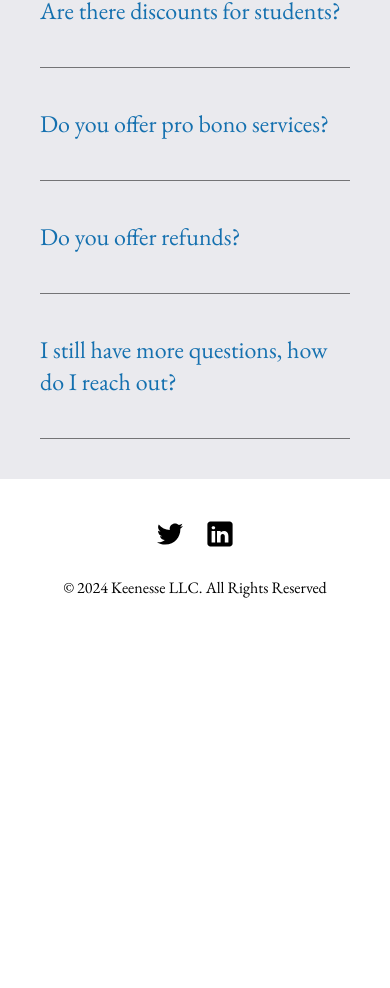
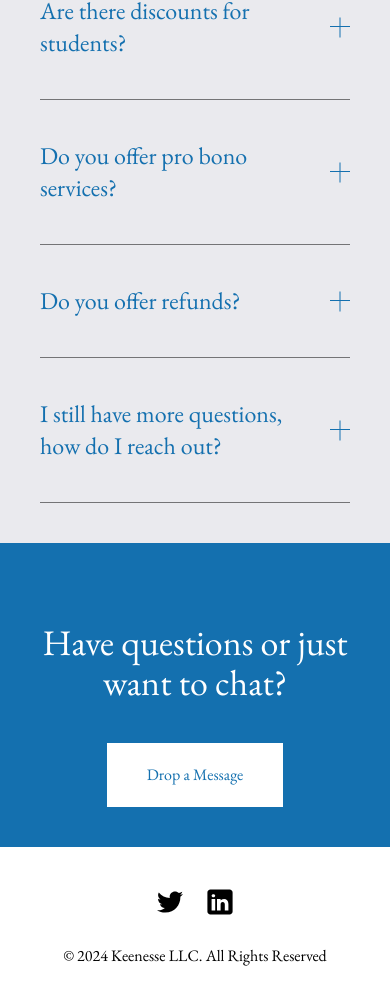
Before and after one commit to ybot1122/keenesse, a Next.js app: page /about in a window 390 px wide. Shown: the part 3247-4235 px from the top of the page. Before the commit the page ends 3867 px from the top, so only its background shows below. Built offline with nearby package versions, Linux system fonts and the light colour scheme.

Commit message:
FAQ updates

```diff
--- a/app/about/page.tsx
+++ b/app/about/page.tsx
@@ -87,7 +87,7 @@ export default function About() {
           </div>
         </div>
         <div className="bg-white p-10 text-blue w-full md:w-1/2 lg:p-20 max-w-[620px]">
-          <h3 className="text-4xl mb-5">Hi, I&apos;m Daisy</h3>
+          <h3 className="text-4xl mb-5 lg:text-6xl">Hi, I&apos;m Daisy</h3>
           <p className="text-xl mb-3 leading-8">
             I started Keenesse with one goal in mind: to connect people with a
             partner who has been in their shoes and can help them navigate their
@@ -116,7 +116,7 @@ export default function About() {
       </div>
 
       <div className="flex bg-blue w-full p-5 items-center flex-wrap justify-center">
-        <h3 className="text-4xl text-white text-center my-10 w-full">
+        <h3 className="text-4xl text-white text-center my-10 w-full lg:text-6xl">
           What Clients are Saying
         </h3>
 
@@ -144,6 +144,19 @@ export default function About() {
           </div>
         </div>
       </div>
+
+      <div className="flex bg-blue w-full p-10 items-center flex-wrap justify-center">
+        <h3 className="text-4xl text-white text-center my-10 w-full">
+          Have questions or just want to chat?
+        </h3>
+
+        <Link
+          className="bg-white text-blue py-5 px-10 hover:bg-gray"
+          href="/contact"
+        >
+          Drop a Message
+        </Link>
+      </div>
     </main>
   );
 }
--- a/app/page.tsx
+++ b/app/page.tsx
@@ -33,7 +33,7 @@ export default function Home() {
         </div>
       </div>
 
-      <div className="md:flex bg-blue text-white pt-[10vmax] pb-[10vmax] px-10 justify-center">
+      <div className="md:flex bg-blue text-white pt-[20vmax] pb-[20vmax] px-10 justify-center">
         <div id="sectionheadline" className="pr-20 pb-10 md:text-right">
           Consultation Specialties
         </div>
--- a/components/FAQItem.tsx
+++ b/components/FAQItem.tsx
@@ -15,16 +15,27 @@ export default function FAQItem({
 
   return (
     <div
-      className={`py-10 border-t border-borderGray text-left w-full ${isLast ? "border-b" : ""}`}
+      className={` flex py-10 border-t border-borderGray text-left w-full flex-wrap ${isLast ? "border-b" : ""}`}
     >
       <button
-        className={`block text-blue text-2xl cursor w-full text-left ${isOpen ? "mb-10" : ""}`}
+        className={`block text-blue text-2xl cursor w-1/2 text-left ${isOpen ? "mb-10" : ""} grow`}
         onClick={() => setIsOpen(!isOpen)}
       >
         {q}
       </button>
+      <button
+        onClick={() => setIsOpen(!isOpen)}
+        className={`${isOpen ? "mb-10" : ""} ml-5`}
+        aria-hidden="true"
+      >
+        <div className="w-[20px] h-[1px] bg-blue" aria-hidden="true"></div>
+        <div
+          className={`w-[20px] h-[1px] bg-blue ${isOpen ? "animate-closePlus" : "rotate-90 animate-openPlus"}`}
+          aria-hidden="true"
+        ></div>
+      </button>
 
-      {isOpen && a.map((ans) => <p className="md:ml-20 mb-5">{ans}</p>)}
+      {isOpen && a.map((ans) => <p className="md:mx-10 mb-5 w-full">{ans}</p>)}
     </div>
   );
 }
--- a/tailwind.config.ts
+++ b/tailwind.config.ts
@@ -16,12 +16,22 @@ const config: Config = {
     },
     animation: {
       slideIn: "300ms 1 alternate slidein",
+      closePlus: "100ms 1 linear closePlus",
+      openPlus: "100ms 1 linear openPlus",
     },
     keyframes: {
       slidein: {
         "0%": { transform: "translateX(50%)" },
         "100%": { transform: "translateX(0px)" },
       },
+      closePlus: {
+        "0%": { transform: "rotate(90deg)" },
+        "100%": { transform: "rotate(0)" },
+      },
+      openPlus: {
+        "0%": { transform: "rotate(0)" },
+        "100%": { transform: "rotate(90deg)" },
+      },
     },
   },
   plugins: [],
```
